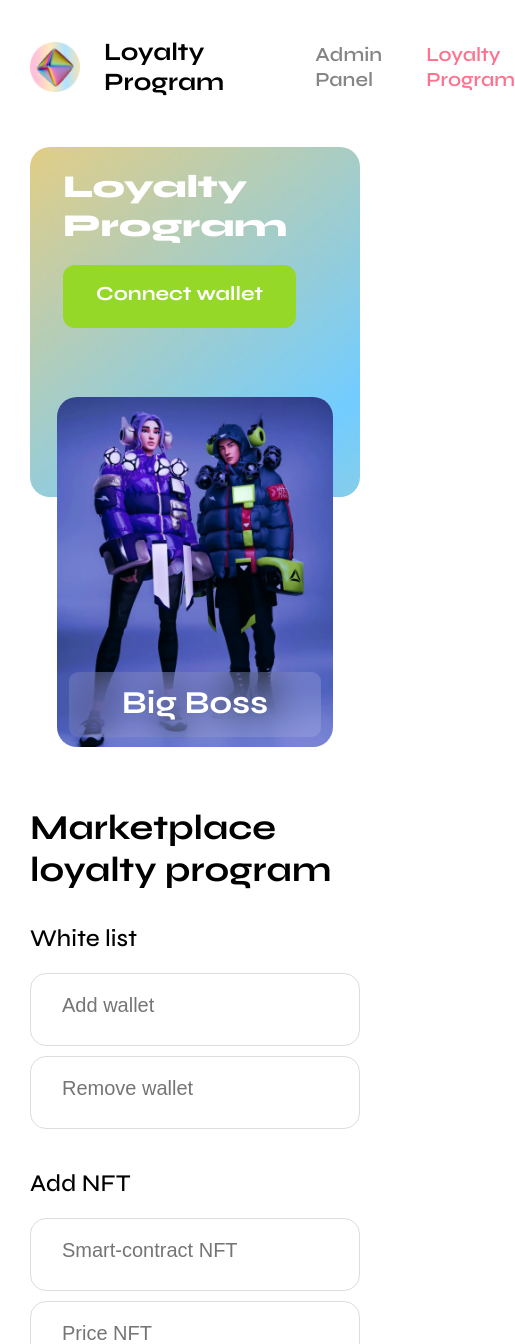
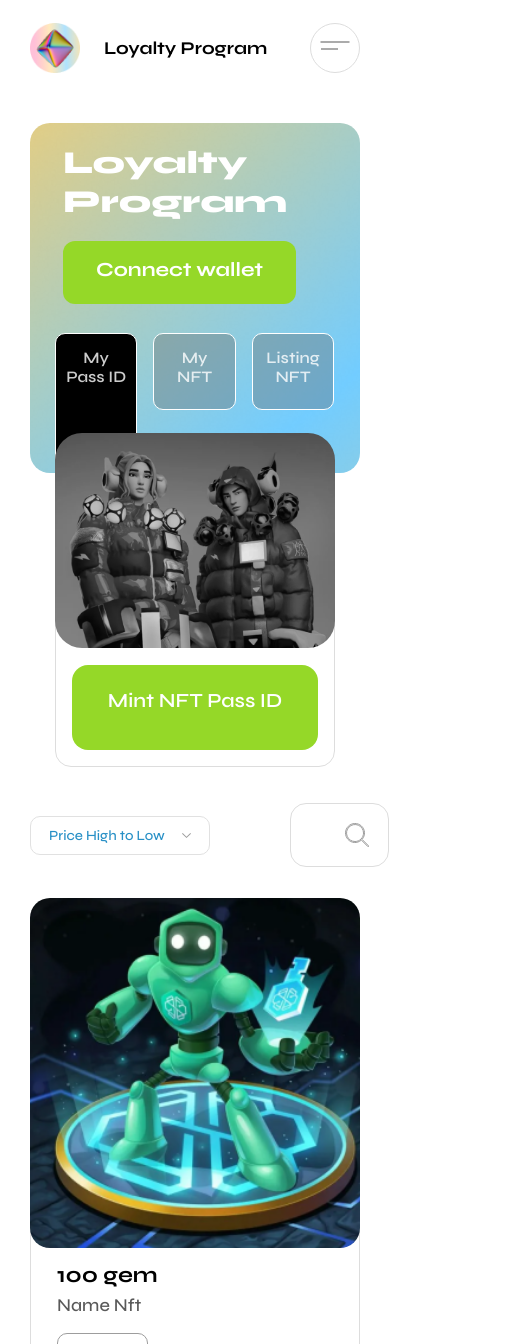
Before and after one commit to Sergey11001/loyalty-app, a React (Create React App) app: page / in a window 390 px wide. Shown: the top 1344 px of the page, 515 px wide, since content can reach past the window. Built offline with nearby package versions, Linux system fonts and the light colour scheme.

Commit message:
project without one block and logic

```diff
--- a/package.json
+++ b/package.json
@@ -9,6 +9,7 @@
     "node-sass": "^7.0.3",
     "react": "^18.2.0",
     "react-dom": "^18.2.0",
+    "react-router-dom": "^6.4.3",
     "react-scripts": "5.0.1",
     "web-vitals": "^2.1.4"
   },
--- a/src/App.js
+++ b/src/App.js
@@ -1,24 +1,19 @@
 import Header from "./components/Header";
 import Footer from "./components/Footer";
-import NftList from "./components/NftList";
 import Popup from "./components/Popup";
-
-import profile from "./assets/profile/profile.png"
-import figure from "./assets/connect-wallet/figure.png"
+import Admin from "./pages/Admin";
+import {Routes,Route} from "react-router-dom";
 import Loyalty from "./pages/Loyalty";
-import Admin from "./pages/Admin";
-import TopPanel from "./components/TopPanel";
-
-
-
 
 function App() {
   return (
     <div className="wrapper">
         <Header />
-        <Admin />
+        <Routes>
+            <Route path="/" element={<Loyalty />} />
+            <Route path="/admin" element={<Admin />} />
+        </Routes>
         <Footer/>
-        <Popup />
     </div>
   );
 }
--- a/src/components/AdminProfile.jsx
+++ b/src/components/AdminProfile.jsx
@@ -1,5 +1,4 @@
 import profileAdmin from "../assets/profile/admin.png";
-import profileAdminBg from "../assets/profile/admin_profile_bg.png"
 
 const AdminProfile = () => {
     return (
--- a/src/components/Header.jsx
+++ b/src/components/Header.jsx
@@ -1,6 +1,14 @@
 import logo from "../assets/header/logo.png";
+import {useEffect, useState} from "react";
+import {NavLink} from "react-router-dom";
 
 const Header = () => {
+    const [activeBurger,setActiveBurger] = useState(false)
+
+    useEffect(()=>{
+        activeBurger ? document.body.classList.add('no-scroll') :document.body.classList.remove("no-scroll")
+    },[activeBurger])
+
     return(
         <header className="header">
             <div className="header--container main--container">
@@ -10,22 +18,35 @@ const Header = () => {
                 <div className="header--name">
                     Loyalty Program
                 </div>
-                <div className="header--menu__burger">
+                <div className={activeBurger ? "header--menu__burger header--menu__burger_active" : "header--menu__burger"} onClick={() => setActiveBurger(!activeBurger)}>
                     <span></span>
                 </div>
-                <nav className="header--menu">
+                <nav className={activeBurger ? "header--menu header--menu_active" : "header--menu" }>
                     <ul className="header--menu__list">
                         <li className="header--menu__item">
-                            <a href="#" className="header--menu__link">
+                            <NavLink to="/admin" className="header--menu__link">
                                 Admin Panel
-                            </a>
+                            </NavLink>
                         </li>
-                        <li className="header--menu__item header--menu__item_active">
-                            <a href="#" className="header--menu__link">
+                        <li className="header--menu__item">
+                            <NavLink to="/" className="header--menu__link">
                                 Loyalty Program
-                            </a>
+                            </NavLink>
                         </li>
                     </ul>
+                    <div className="footer--dropdown">
+                        <div className="main--container">
+                            <div className="footer--body">
+                                <div className="footer--body__contact">
+                                    Contact HR
+                                    <a href="#" className="footer--body__contact--link">hr@skyrocket.fund</a>
+                                </div>
+                                <div className="footer--body__copyright">
+                                    Copyright © 2022 Loyalty Program
+                                </div>
+                            </div>
+                        </div>
+                    </div>
                 </nav>
             </div>
         </header>
--- a/src/components/Sort.jsx
+++ b/src/components/Sort.jsx
@@ -1,12 +1,27 @@
+
+import arrow from "../assets/arrow_down.svg"
+import {useState} from "react";
 
 const Sort = () => {
+    const [activeSelector,setActiveSelector]=useState(false)
+
     return (
         <div className="search--block__sort">
-            <div className="search--block__sort--low active--sort">
-                Price Low to High
-            </div>
-            <div className="search--block__sort--high">
-                Price High to Low
+            <div className="sort--selector">
+                <div className="sort--selector__header" onClick={() => setActiveSelector(!activeSelector)}>
+                    <div>Price High to Low</div>
+                    <img src={arrow} alt="open" className={activeSelector ? "arrow_opened" : ''}/>
+                </div>
+                <div className={activeSelector ? "sort--selector__body sort--selector__body_active" : "sort--selector__body"}>
+                    <div className="sort--selector__body--options">
+                        <div className="search--block__sort--low active--sort">
+                            Price High to Low
+                        </div>
+                        <div className="search--block__sort--high">
+                            Price Low to High
+                        </div>
+                    </div>
+                </div>
             </div>
         </div>
     )
--- a/src/index.js
+++ b/src/index.js
@@ -1,5 +1,6 @@
 import React from 'react';
 import ReactDOM from 'react-dom/client';
+import {BrowserRouter} from "react-router-dom";
 import "./reset.scss"
 import './index.scss';
 import App from './App';
@@ -7,6 +8,8 @@ import App from './App';
 const root = ReactDOM.createRoot(document.getElementById('root'));
 root.render(
   <React.StrictMode>
-    <App />
+      <BrowserRouter>
+          <App />
+      </BrowserRouter>
   </React.StrictMode>
 );
--- a/src/index.scss
+++ b/src/index.scss
@@ -7,10 +7,18 @@ $black:#000000;
 $blue:#2890C6;
 $green:#95D828;
 $pink:#FF728E;
+.no-scroll{
+  overflow: auto;
+  @media (max-width: 828px) {
+    overflow: hidden;
+  }
+}
 
 .wrapper{
   font-family: 'Syne', sans-serif;
 }
+
+
 
 .main--container{
   max-width: 1712px;
@@ -39,10 +47,15 @@ $pink:#FF728E;
 //Header===================
 .header{
   margin-bottom: 50px;
+  position: relative;
+  z-index: 5;
   &--container{
     display: flex;
     align-items: center;
     padding-top: 37px;
+    @media (max-width: 828px){
+      padding-top: 23px;
+    }
   }
   &--logo{
     flex: 0 0 50px;
@@ -57,14 +70,86 @@ $pink:#FF728E;
   &--name{
     font-weight: 700;
     font-size: 25px;
-    margin-right: 91px;
+    @media (max-width: 450px) {
+      font-size: 18px;
+    }
+  }
+  &--menu__burger{
+    display: none;
+    margin-left: auto;
+    @media (max-width: 828px) {
+      display: block;
+      cursor: pointer;
+      flex: 0 0 50px;
+      height: 50px;
+      border-radius: 50%;
+      border: 1px solid $lightgrey;
+      position: relative;
+      &:after, span{
+        content: "";
+        position: absolute;
+        height: 2px;
+        background: #ABABAB;
+        transition: all 0.2s ease;
+      }
+      &:after{
+        width: 29px;
+        top: 36%;
+        left: 50%;
+        transform: translateX(-50%);
+      }
+      span{
+        width: 17px;
+        top: 50%;
+        left: 10px;
+      }
+      &_active{
+        &:after{
+          width: 29px;
+          top: 50%;
+          left: 50%;
+          transform: translate(-50%,-50%) rotate(45deg);
+        }
+        span{
+          width: 29px;
+          top: 50%;
+          left: 50%;
+          transform: translate(-50%,-50%) rotate(-45deg);
+        }
+      }
+    }
   }
   &--menu{
     font-weight: 600;
     font-size: 20px;
+    margin-left: 92px;
+    @media (max-width: 828px) {
+      overflow: auto;
+      margin-left: 0;
+      max-width: 100%;
+      transition: all 0.2s ease;
+      position: fixed;
+      top: 80px;
+      left: -100%;
+      right: 0;
+      bottom: 0;
+      z-index: 100;
+      background: #FFFFFF;
+      padding-top: 44px;
+      &_active{
+        left: 0;
+      }
+    }
     &__list{
       display: flex;
       align-items: center;
+      @media (max-width: 828px){
+        flex-direction: column;
+        align-items: start;
+        padding: 0 30px;
+        margin: 0 auto;
+        max-width: 636px;
+      }
     }
     &__item{
       color: #858585;
@@ -72,8 +157,19 @@ $pink:#FF728E;
       &:last-child{
         margin-right: 0;
       }
+      @media (max-width: 828px){
+        color: #000000;
+        padding: 23px 0 25px;
+        border-bottom: 2px solid $lightgrey;
+        font-size: 32px;
+        margin-right: 0;
+        width: 100%;
+        &:first-child{
+          border-top: 2px solid $lightgrey;
+        }
+      }
     }
-    &__item_active{
+    .active{
       color: $pink;
     }
   }
@@ -200,7 +296,7 @@ $pink:#FF728E;
     margin-right: 54px;
     margin-top: -140px;
     flex: 0 0 400px;
-    min-height: 227px;
+    min-height: 600px;
     @media (max-width: 1200px) {
       flex: 0 0 350px;
     }
@@ -218,6 +314,7 @@ $pink:#FF728E;
     }
     @media (max-width: 530px) {
       max-width: 280px;
+      min-height: 450px;
     }
     &--body{
       &__menu{
@@ -383,15 +480,7 @@ $pink:#FF728E;
       @media (max-width: 1052px) {
         margin-top: 20px;
       }
-      @media (max-width: 828px) {
-        margin-top: 140px;
-      }
-      @media (max-width: 637px) {
-        margin-top: 180px;
-      }
-      @media (max-width: 530px) {
-        margin-top: 40px;
-      }
+
     }
     .search--block{
       display: flex;
@@ -402,14 +491,107 @@ $pink:#FF728E;
       color: #858585;
       margin-bottom: 31px;
       &__sort{
-        display: flex;
         flex: 0 0 328px;
         margin-right: 30px;
+        @media (max-width: 1052px) {
+          flex: 0 0 300px;
+          margin-bottom: -15px;
+        }
+        @media (max-width: 828px) {
+          flex: 0 0 250px;
+          margin-right: 50px;
+          margin-top: 10px;
+          margin-bottom: 0;
+        }
+        @media (max-width: 530px) {
+          flex: 0 0 180px;
+          margin-right: 80px;
+        }
+        .sort--selector{
+          width: 100%;
+          position: relative;
+          &__header{
+            display: none;
+            width: 100%;
+            justify-content: space-between;
+            align-items: center;
+            padding: 11px 20px;
+            border: 1px solid #E1E1E1;
+            border-radius: 10px;
+            @media (max-width: 1052px) {
+              display: flex;
+              margin-bottom: 10px;
+            }
+            @media (max-width: 530px) {
+              font-size: 14px;
+              padding: 10px 18px;
+            }
+            div{
+              font-weight: 500;
+              font-size: 22px;
+              color: #2890C6;
+              margin-right: 10px;
+              @media (max-width: 828px) {
+                font-size: 18px;
+              }
+              @media (max-width: 530px) {
+                font-size: 14px;
+              }
+            }
+            img{
+              width: 9px;
+              height: 5px;
+              object-fit: contain;
+              transition: all 0.3s ease-in-out;
+            }
+            .arrow_opened{
+              transform: rotate(180deg);
+            }
+          }
+          &__body{
+            width: 100%;
+            @media (max-width: 1052px) {
+              position: absolute;
+              z-index: 20;
+              max-height: 0;
+              transition: all 0.3s ease-in-out;
+              overflow: hidden;
+            }
+            &--options{
+              display: flex;
+              @media (max-width: 1054px) {
+                flex-direction: column;
+                border: 1px solid #E1E1E1;
+                border-radius: 10px;
+                font-size: 22px;
+                padding: 11px 20px;
+                color: #858585;
+              }
+              @media (max-width: 828px) {
+                font-size: 18px;
+              }
+              @media (max-width: 530px) {
+                font-size: 14px;
+                padding: 10px 18px;
+              }
+            }
+            &_active{
+              max-height: 150px;
+            }
+          }
+        }
+
         &--low{
           margin-right: 40px;
+          cursor: pointer;
+          @media (max-width: 1052px) {
+            margin-right: 0;
+            margin-bottom: 15px;
+          }
         }
         &--high{
-
+          flex: 1 1 auto;
+          cursor: pointer;
         }
         .active--sort{
           color: $blue;
@@ -422,12 +604,16 @@ $pink:#FF728E;
             width: 40%;
             height: 2px;
             background: $blue;
+            @media (max-width: 1052px) {
+              display: none;
+            }
           }
         }
       }
+
+
       &__search{
         flex: 1 1 auto;
-
       }
       &__input{
         background: #FFFFFF;
@@ -469,7 +655,6 @@ $pink:#FF728E;
       flex: 0 0 calc(33% - 30px);
       margin-right: 30px;
       margin-bottom: 30px;
-
       @media (max-width: 1250px) {
         margin-right: 0;
         flex: 0 0 47%;
@@ -477,6 +662,11 @@ $pink:#FF728E;
       @media (max-width: 828px) {
         flex: 0 0 100%;
         max-width: 390px;
+      }
+      &--body{
+        height: 100%;
+        display: flex;
+        flex-direction: column;
       }
 
       &--img{
@@ -513,6 +703,9 @@ $pink:#FF728E;
         border-bottom-right-radius: 16px;
         margin-top: -25px;
         z-index: -1;
+        flex: 1 1 auto;
+        display: flex;
+        flex-direction: column;
       }
       .list__item--price{
         font-weight: 700;
@@ -524,9 +717,11 @@ $pink:#FF728E;
         font-size: 18px;
         color: $darkgrey;
         margin-bottom: 17px;
+        flex: 1 1 auto;
       }
       .list__item--btn{
         display: inline-block;
+        width: 91px;
         padding: 11px 28px 17px;
         border: 1px solid #9D9D9D;
         border-radius: 10px;
@@ -545,6 +740,17 @@ $pink:#FF728E;
 //Footer===================
 .footer{
   border-top: 1px solid $lightgrey;
+  &--dropdown{
+    display: none;
+    border-top: none;
+    @media (max-width: 828px) {
+      display: inline-block;
+      width: 100%;
+    }
+    .footer--body__contact{
+      margin-bottom: 180px;
+    }
+  }
   &--body{
     padding-top: 47px;
     padding-bottom: 68px;
```
Also changed, not shown: src/assets/arrow_down.svg (added), 1 other file (tests, documents, lock files or other folders).
